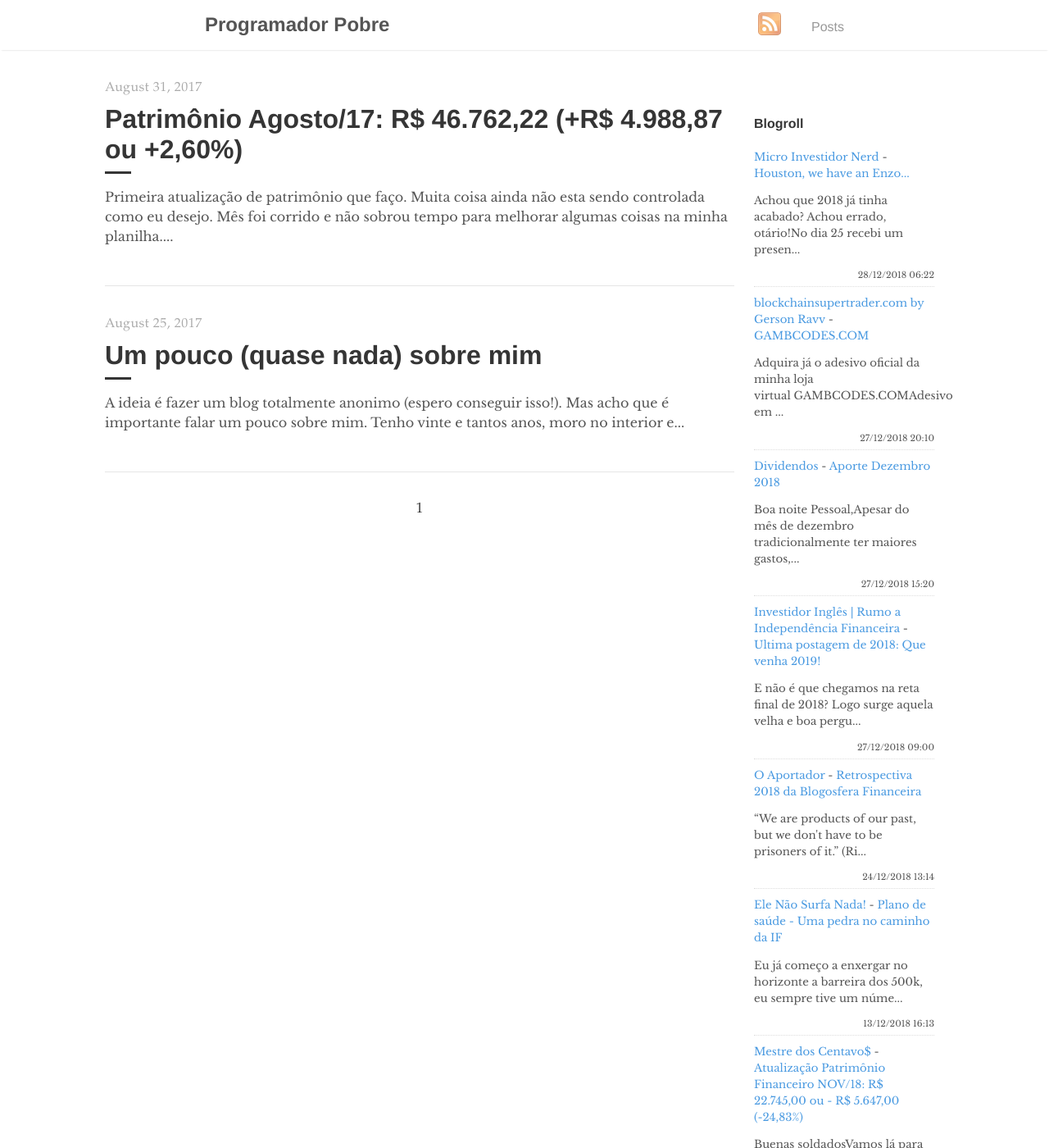
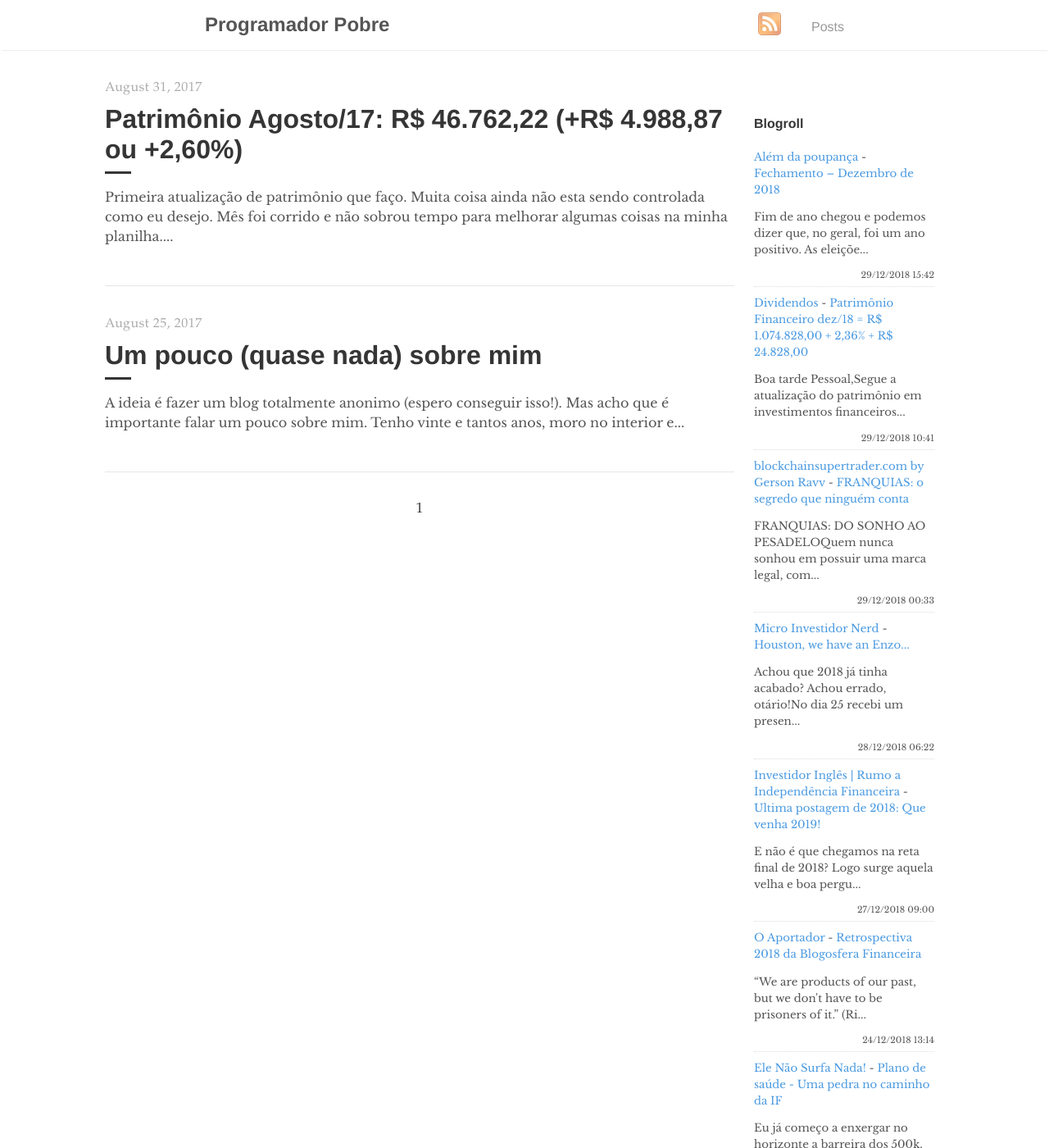
Before and after one commit to programadorpobre/programadorpobre.github.io, a Jekyll site: the page built from index.html, in a window 1280 px wide and 1400 px high. Shown: the whole window at 82% size. Built offline with Jekyll 4.4.1, drawn with Linux system fonts in a browser that asks for light colours; the list of posts is cut into pages by our own code; comment, search, counter and statistics services are not loaded; some of the changed text lies outside the part shown.

Commit message:
[ci skip] travis #511

```diff
--- a/_includes/feed-entries.html
+++ b/_includes/feed-entries.html
@@ -1,17 +1,22 @@
+<div class="feed-entry">
+    <a class="feed-entry-site-name" href="https://alemdapoupanca.blogspot.com/">Além da poupança</a> - <a class="feed-entry-title" href="https://alemdapoupanca.blogspot.com/2018/12/fechamento-dezembro-de-2018.html">Fechamento – Dezembro de 2018</a>
+    <p class="feed-entry-summary">Fim de ano chegou e podemos dizer que, no geral, foi um ano positivo. As eleiçõe...</p>
+    <time datetime="2018-12-29T15:42:00.000-02:00">29/12/2018 15:42</time>
+</div>
+<div class="feed-entry">
+    <a class="feed-entry-site-name" href="http://bonsdividendos.blogspot.com/">Dividendos</a> - <a class="feed-entry-title" href="http://bonsdividendos.blogspot.com/2018/12/patrimonio-financeiro-dez18-r-107482800.html">Patrimônio Financeiro dez/18 = R$ 1.074.828,00 + 2,36% + R$ 24.828,00</a>
+    <p class="feed-entry-summary">Boa tarde Pessoal,Segue a atualização do patrimônio em investimentos financeiros...</p>
+    <time datetime="2018-12-29T10:41:00.002-08:00">29/12/2018 10:41</time>
+</div>
+<div class="feed-entry">
+    <a class="feed-entry-site-name" href="http://www.blockchainsupertrader.com/">blockchainsupertrader.com by Gerson Ravv</a> - <a class="feed-entry-title" href="http://www.blockchainsupertrader.com/2018/12/franquias-o-segredo-que-ninguem-conta.html">FRANQUIAS: o segredo que ninguém conta</a>
+    <p class="feed-entry-summary">FRANQUIAS: DO SONHO AO PESADELOQuem nunca sonhou em possuir uma marca legal, com...</p>
+    <time datetime="2018-12-29T00:33:00.000-02:00">29/12/2018 00:33</time>
+</div>
 <div class="feed-entry">
     <a class="feed-entry-site-name" href="https://microinvestidornerd.blogspot.com/">Micro Investidor Nerd</a> - <a class="feed-entry-title" href="https://microinvestidornerd.blogspot.com/2018/12/houston-we-have-enzo.html">Houston, we have an Enzo...</a>
     <p class="feed-entry-summary">Achou que 2018 já tinha acabado? Achou errado, otário!No dia 25 recebi um presen...</p>
     <time datetime="2018-12-28T06:22:00.000-08:00">28/12/2018 06:22</time>
-</div>
-<div class="feed-entry">
-    <a class="feed-entry-site-name" href="http://www.blockchainsupertrader.com/">blockchainsupertrader.com by Gerson Ravv</a> - <a class="feed-entry-title" href="http://www.blockchainsupertrader.com/2018/12/gambcodescom.html">GAMBCODES.COM</a>
-    <p class="feed-entry-summary">Adquira já o adesivo oficial da minha loja virtual&nbsp;GAMBCODES.COMAdesivo em ...</p>
-    <time datetime="2018-12-27T20:10:00.000-02:00">27/12/2018 20:10</time>
-</div>
-<div class="feed-entry">
-    <a class="feed-entry-site-name" href="http://bonsdividendos.blogspot.com/">Dividendos</a> - <a class="feed-entry-title" href="http://bonsdividendos.blogspot.com/2018/12/aporte-dezembro-2018.html">Aporte Dezembro 2018</a>
-    <p class="feed-entry-summary">Boa noite Pessoal,Apesar do mês de dezembro tradicionalmente ter maiores gastos,...</p>
-    <time datetime="2018-12-27T15:20:00.001-08:00">27/12/2018 15:20</time>
 </div>
 <div class="feed-entry">
     <a class="feed-entry-site-name" href="https://www.investidoringles.com/">Investidor Inglês | Rumo a Independência Financeira</a> - <a class="feed-entry-title" href="https://www.investidoringles.com/2018/12/ultima-postagem-de-2018-metas-2019.html">Ultima postagem de 2018: Que venha 2019!</a>
@@ -34,11 +39,6 @@
     <time datetime="2018-12-07T06:12:00.004-08:00">07/12/2018 06:12</time>
 </div>
 <div class="feed-entry">
-    <a class="feed-entry-site-name" href="https://alemdapoupanca.blogspot.com/">Além da poupança</a> - <a class="feed-entry-title" href="https://alemdapoupanca.blogspot.com/2018/12/fechamento-novembro-de-2018.html">Fechamento – Novembro de 2018</a>
-    <p class="feed-entry-summary">Mês sem grandes surpresas, de diferente apenas as definições dos ministros do go...</p>
-    <time datetime="2018-12-02T08:35:00.001-02:00">02/12/2018 08:35</time>
-</div>
-<div class="feed-entry">
     <a class="feed-entry-site-name" href="https://mestredosdividendos.blogspot.com/">Mestre dos Dividendos</a> - <a class="feed-entry-title" href="https://mestredosdividendos.blogspot.com/2018/07/minha-homenagem-ao-vdc.html">Minha homenagem ao VDC.</a>
     <p class="feed-entry-summary">&nbsp;Lá se vão três anos e meio de blog,&nbsp; apesar de já circundar blogs de ...</p>
     <time datetime="2018-07-22T20:26:00.001-07:00">22/07/2018 20:26</time>
```
